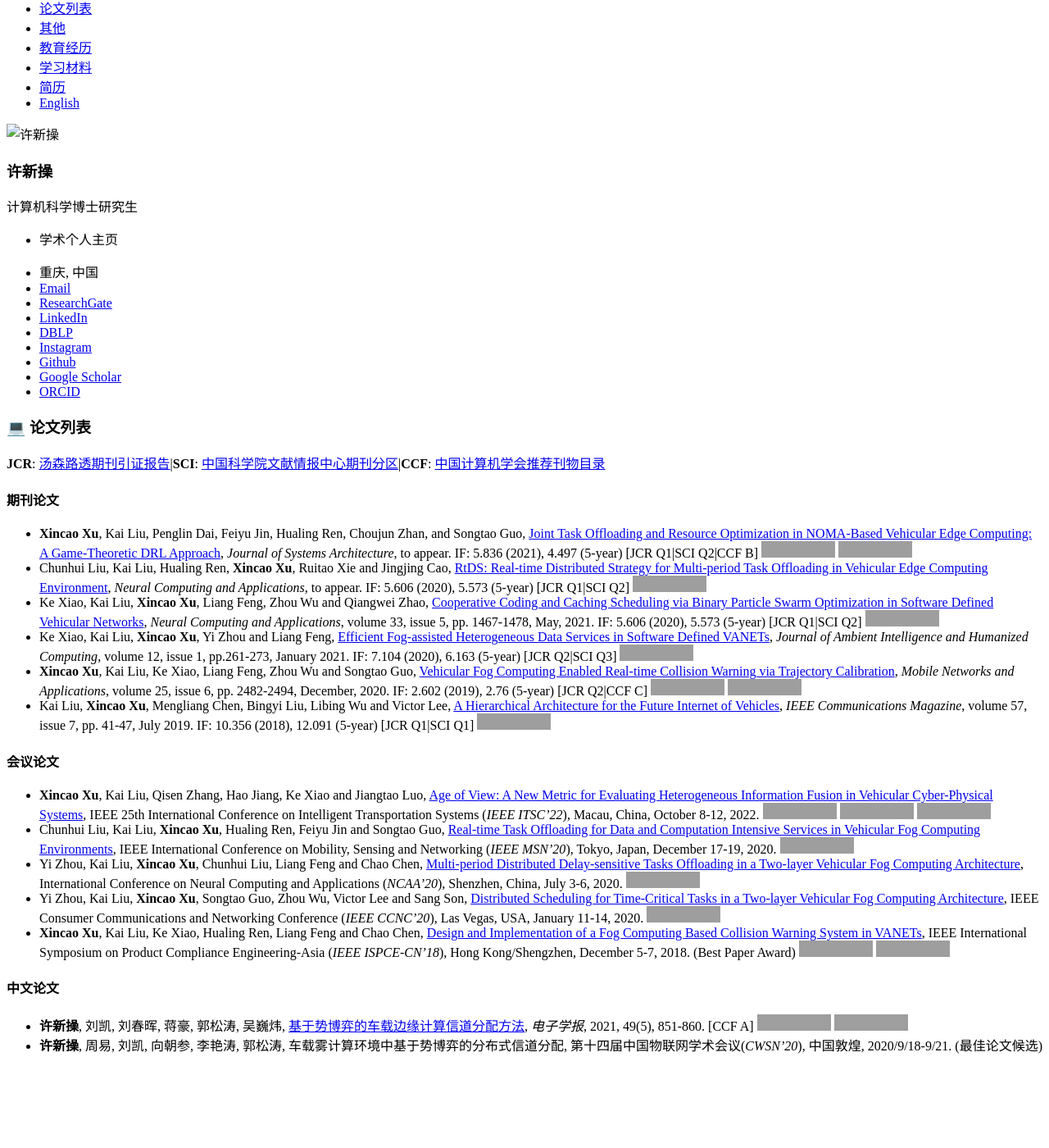
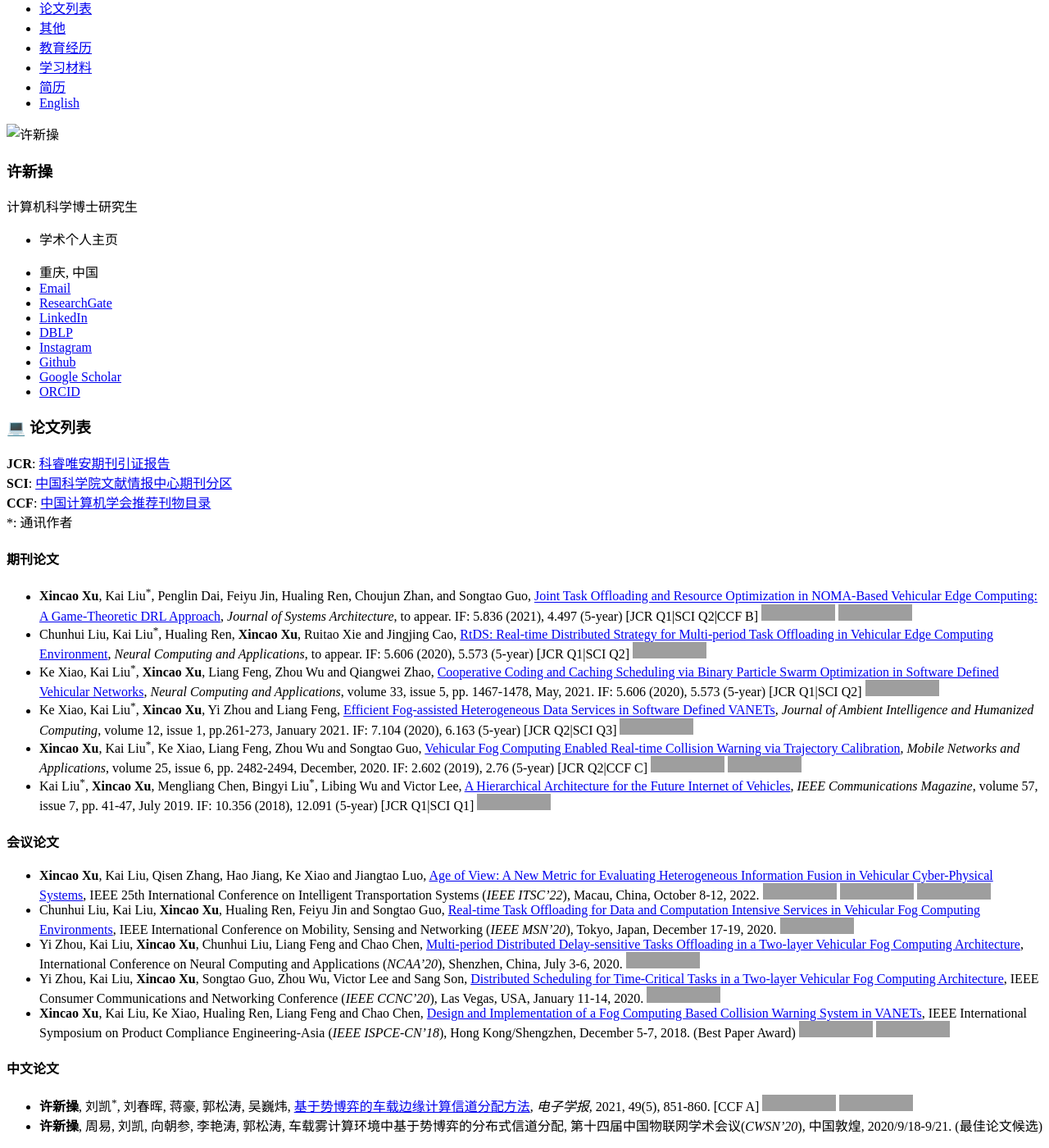
Before and after one commit to neardws/zh, a Jekyll site: the page built from _pages/includes/pub.md, in a window 1280 px wide and 1400 px high, scrolled down 135 px, cut to the strip 0-1400 px from the top of the window. Shown: the whole strip at 82% size. Built offline with Jekyll 4.4.1, drawn with Linux system fonts in a browser that asks for light colours; our own code applies the rules of GitHub Pages for plain Markdown files; before the commit the page ends 1437 px from its top, so only the background shows below that; grey boxes are pictures that could not be loaded.

Commit message:
Update pub.md

```diff
--- a/_pages/includes/pub.md
+++ b/_pages/includes/pub.md
@@ -1,15 +1,18 @@
 # 💻 论文列表
 
-**JCR**: [汤森路透期刊引证报告](https://jcr.clarivate.com/jcr/home)\|**SCI**: [中国科学院文献情报中心期刊分区](https://www.fenqubiao.com)\|**CCF**: [中国计算机学会推荐刊物目录](https://www.ccf.org.cn/Academic_Evaluation/By_category/)
+**JCR**: [科睿唯安期刊引证报告](https://jcr.clarivate.com/jcr/home)
+**SCI**: [中国科学院文献情报中心期刊分区](https://www.fenqubiao.com)
+**CCF**: [中国计算机学会推荐刊物目录](https://www.ccf.org.cn/Academic_Evaluation/By_category/)
+\*: 通讯作者
 
 #### 期刊论文
 
-- **Xincao Xu**, Kai Liu, Penglin Dai, Feiyu Jin, Hualing Ren, Choujun Zhan, and Songtao Guo, [Joint Task Offloading and Resource Optimization in NOMA-Based Vehicular Edge Computing: A Game-Theoretic DRL Approach](https://arxiv.org/abs/2209.12749), *Journal of Systems Architecture*, to appear. IF: 5.836 (2021), 4.497 (5-year) [JCR Q1\|SCI Q2\|CCF B] [![](https://img.shields.io/badge/dynamic/json?logo=Google%20Scholar&url=https%3A%2F%2Fcdn.jsdelivr.net%2Fgh%2FNeardws%2Fneardws.github.io@google-scholar-stats%2Fgs_data.json&query=$['publications']['DK5avZUAAAAJ:Y5dfb0dijaUC']['num_citations']&labelColor=f6f6f6&color=9cf&style=flat&label=citations)](https://scholar.google.com/citations?view_op=view_citation&hl=en&user=DK5avZUAAAAJ&citation_for_view=DK5avZUAAAAJ:Y5dfb0dijaUC) [![](https://img.shields.io/github/stars/neardws/Game-Theoretic-Deep-Reinforcement-Learning?style=social)](https://github.com/neardws/Game-Theoretic-Deep-Reinforcement-Learning)
-- Chunhui Liu, Kai Liu, Hualing Ren, **Xincao Xu**, Ruitao Xie and Jingjing Cao, [RtDS: Real-time Distributed Strategy for Multi-period Task Offloading in Vehicular Edge Computing Environment](https://link.springer.com/article/10.1007/s00521-021-05766-5), *Neural Computing and Applications*, to appear. IF: 5.606 (2020), 5.573 (5-year) [JCR Q1\|SCI Q2] [![](https://img.shields.io/badge/dynamic/json?logo=Google%20Scholar&url=https%3A%2F%2Fcdn.jsdelivr.net%2Fgh%2FNeardws%2Fneardws.github.io@google-scholar-stats%2Fgs_data.json&query=$['publications']['DK5avZUAAAAJ:4fKUyHm3Qg0C']['num_citations']&labelColor=f6f6f6&color=9cf&style=flat&label=citations)](https://scholar.google.com/citations?view_op=view_citation&hl=en&user=DK5avZUAAAAJ&citation_for_view=DK5avZUAAAAJ:4fKUyHm3Qg0C)
-- Ke Xiao, Kai Liu, **Xincao Xu**, Liang Feng, Zhou Wu and Qiangwei Zhao, [Cooperative Coding and Caching Scheduling via Binary Particle Swarm Optimization in Software Defined Vehicular Networks](https://link.springer.com/article/10.1007/s00521-020-04978-5), *Neural Computing and Applications*, volume 33, issue 5, pp. 1467-1478, May, 2021. IF: 5.606 (2020), 5.573 (5-year) [JCR Q1\|SCI Q2] [![](https://img.shields.io/badge/dynamic/json?logo=Google%20Scholar&url=https%3A%2F%2Fcdn.jsdelivr.net%2Fgh%2FNeardws%2Fneardws.github.io@google-scholar-stats%2Fgs_data.json&query=$['publications']['DK5avZUAAAAJ:l7t_Zn2s7bgC']['num_citations']&labelColor=f6f6f6&color=9cf&style=flat&label=citations)](https://scholar.google.com/citations?view_op=view_citation&hl=en&user=DK5avZUAAAAJ&citation_for_view=DK5avZUAAAAJ:l7t_Zn2s7bgC)
-- Ke Xiao, Kai Liu, **Xincao Xu**, Yi Zhou and Liang Feng, [Efficient Fog-assisted Heterogeneous Data Services in Software Defined VANETs](https://link.springer.com/article/10.1007/s12652-019-01507-8), *Journal of Ambient Intelligence and Humanized Computing*, volume 12, issue 1, pp.261-273, January 2021. IF: 7.104 (2020), 6.163 (5-year) [JCR Q2\|SCI Q3] [![](https://img.shields.io/badge/dynamic/json?logo=Google%20Scholar&url=https%3A%2F%2Fcdn.jsdelivr.net%2Fgh%2FNeardws%2Fneardws.github.io@google-scholar-stats%2Fgs_data.json&query=$['publications']['DK5avZUAAAAJ:CHSYGLWDkRkC']['num_citations']&labelColor=f6f6f6&color=9cf&style=flat&label=citations)](https://scholar.google.com/citations?view_op=view_citation&hl=en&user=DK5avZUAAAAJ&citation_for_view=DK5avZUAAAAJ:CHSYGLWDkRkC)
-- **Xincao Xu**, Kai Liu, Ke Xiao, Liang Feng, Zhou Wu and Songtao Guo, [Vehicular Fog Computing Enabled Real-time Collision Warning via Trajectory Calibration](https://link.springer.com/article/10.1007/s11036-020-01591-7), *Mobile Networks and Applications*, volume 25, issue 6, pp. 2482-2494, December, 2020. IF: 2.602 (2019), 2.76 (5-year) [JCR Q2\|CCF C] [![](https://img.shields.io/badge/dynamic/json?logo=Google%20Scholar&url=https%3A%2F%2Fcdn.jsdelivr.net%2Fgh%2FNeardws%2Fneardws.github.io@google-scholar-stats%2Fgs_data.json&query=$['publications']['DK5avZUAAAAJ:tOudhMTPpwUC']['num_citations']&labelColor=f6f6f6&color=9cf&style=flat&label=citations)](https://scholar.google.com/citations?view_op=view_citation&hl=en&user=DK5avZUAAAAJ&citation_for_view=DK5avZUAAAAJ:tOudhMTPpwUC) [![](https://img.shields.io/github/stars/neardws/fog-computing-based-collision-warning-system?style=social)](https://github.com/neardws/fog-computing-based-collision-warning-system)
-- Kai Liu, **Xincao Xu**, Mengliang Chen, Bingyi Liu, Libing Wu and Victor Lee, [A Hierarchical Architecture for the Future Internet of Vehicles](https://ieeexplore.ieee.org/document/8767077), *IEEE Communications Magazine*, volume 57, issue 7, pp. 41-47, July 2019. IF: 10.356  (2018), 12.091 (5-year) [JCR Q1\|SCI Q1] [![](https://img.shields.io/badge/dynamic/json?logo=Google%20Scholar&url=https%3A%2F%2Fcdn.jsdelivr.net%2Fgh%2FNeardws%2Fneardws.github.io@google-scholar-stats%2Fgs_data.json&query=$['publications']['DK5avZUAAAAJ:1sJd4Hv_s6UC']['num_citations']&labelColor=f6f6f6&color=9cf&style=flat&label=citations)](https://scholar.google.com/citations?view_op=view_citation&hl=en&user=DK5avZUAAAAJ&citation_for_view=DK5avZUAAAAJ:1sJd4Hv_s6UC)
+- **Xincao Xu**, Kai Liu<sup>\*</sup>, Penglin Dai, Feiyu Jin, Hualing Ren, Choujun Zhan, and Songtao Guo, [Joint Task Offloading and Resource Optimization in NOMA-Based Vehicular Edge Computing: A Game-Theoretic DRL Approach](https://arxiv.org/abs/2209.12749), *Journal of Systems Architecture*, to appear. IF: 5.836 (2021), 4.497 (5-year) [JCR Q1\|SCI Q2\|CCF B] [![](https://img.shields.io/badge/dynamic/json?logo=Google%20Scholar&url=https%3A%2F%2Fcdn.jsdelivr.net%2Fgh%2FNeardws%2Fneardws.github.io@google-scholar-stats%2Fgs_data.json&query=$['publications']['DK5avZUAAAAJ:Y5dfb0dijaUC']['num_citations']&labelColor=f6f6f6&color=9cf&style=flat&label=citations)](https://scholar.google.com/citations?view_op=view_citation&hl=en&user=DK5avZUAAAAJ&citation_for_view=DK5avZUAAAAJ:Y5dfb0dijaUC) [![](https://img.shields.io/github/stars/neardws/Game-Theoretic-Deep-Reinforcement-Learning?style=social)](https://github.com/neardws/Game-Theoretic-Deep-Reinforcement-Learning)
+- Chunhui Liu, Kai Liu<sup>\*</sup>, Hualing Ren, **Xincao Xu**, Ruitao Xie and Jingjing Cao, [RtDS: Real-time Distributed Strategy for Multi-period Task Offloading in Vehicular Edge Computing Environment](https://link.springer.com/article/10.1007/s00521-021-05766-5), *Neural Computing and Applications*, to appear. IF: 5.606 (2020), 5.573 (5-year) [JCR Q1\|SCI Q2] [![](https://img.shields.io/badge/dynamic/json?logo=Google%20Scholar&url=https%3A%2F%2Fcdn.jsdelivr.net%2Fgh%2FNeardws%2Fneardws.github.io@google-scholar-stats%2Fgs_data.json&query=$['publications']['DK5avZUAAAAJ:4fKUyHm3Qg0C']['num_citations']&labelColor=f6f6f6&color=9cf&style=flat&label=citations)](https://scholar.google.com/citations?view_op=view_citation&hl=en&user=DK5avZUAAAAJ&citation_for_view=DK5avZUAAAAJ:4fKUyHm3Qg0C)
+- Ke Xiao, Kai Liu<sup>\*</sup>, **Xincao Xu**, Liang Feng, Zhou Wu and Qiangwei Zhao, [Cooperative Coding and Caching Scheduling via Binary Particle Swarm Optimization in Software Defined Vehicular Networks](https://link.springer.com/article/10.1007/s00521-020-04978-5), *Neural Computing and Applications*, volume 33, issue 5, pp. 1467-1478, May, 2021. IF: 5.606 (2020), 5.573 (5-year) [JCR Q1\|SCI Q2] [![](https://img.shields.io/badge/dynamic/json?logo=Google%20Scholar&url=https%3A%2F%2Fcdn.jsdelivr.net%2Fgh%2FNeardws%2Fneardws.github.io@google-scholar-stats%2Fgs_data.json&query=$['publications']['DK5avZUAAAAJ:l7t_Zn2s7bgC']['num_citations']&labelColor=f6f6f6&color=9cf&style=flat&label=citations)](https://scholar.google.com/citations?view_op=view_citation&hl=en&user=DK5avZUAAAAJ&citation_for_view=DK5avZUAAAAJ:l7t_Zn2s7bgC)
+- Ke Xiao, Kai Liu<sup>\*</sup>, **Xincao Xu**, Yi Zhou and Liang Feng, [Efficient Fog-assisted Heterogeneous Data Services in Software Defined VANETs](https://link.springer.com/article/10.1007/s12652-019-01507-8), *Journal of Ambient Intelligence and Humanized Computing*, volume 12, issue 1, pp.261-273, January 2021. IF: 7.104 (2020), 6.163 (5-year) [JCR Q2\|SCI Q3] [![](https://img.shields.io/badge/dynamic/json?logo=Google%20Scholar&url=https%3A%2F%2Fcdn.jsdelivr.net%2Fgh%2FNeardws%2Fneardws.github.io@google-scholar-stats%2Fgs_data.json&query=$['publications']['DK5avZUAAAAJ:CHSYGLWDkRkC']['num_citations']&labelColor=f6f6f6&color=9cf&style=flat&label=citations)](https://scholar.google.com/citations?view_op=view_citation&hl=en&user=DK5avZUAAAAJ&citation_for_view=DK5avZUAAAAJ:CHSYGLWDkRkC)
+- **Xincao Xu**, Kai Liu<sup>\*</sup>, Ke Xiao, Liang Feng, Zhou Wu and Songtao Guo, [Vehicular Fog Computing Enabled Real-time Collision Warning via Trajectory Calibration](https://link.springer.com/article/10.1007/s11036-020-01591-7), *Mobile Networks and Applications*, volume 25, issue 6, pp. 2482-2494, December, 2020. IF: 2.602 (2019), 2.76 (5-year) [JCR Q2\|CCF C] [![](https://img.shields.io/badge/dynamic/json?logo=Google%20Scholar&url=https%3A%2F%2Fcdn.jsdelivr.net%2Fgh%2FNeardws%2Fneardws.github.io@google-scholar-stats%2Fgs_data.json&query=$['publications']['DK5avZUAAAAJ:tOudhMTPpwUC']['num_citations']&labelColor=f6f6f6&color=9cf&style=flat&label=citations)](https://scholar.google.com/citations?view_op=view_citation&hl=en&user=DK5avZUAAAAJ&citation_for_view=DK5avZUAAAAJ:tOudhMTPpwUC) [![](https://img.shields.io/github/stars/neardws/fog-computing-based-collision-warning-system?style=social)](https://github.com/neardws/fog-computing-based-collision-warning-system)
+- Kai Liu<sup>\*</sup>, **Xincao Xu**, Mengliang Chen, Bingyi Liu<sup>\*</sup>, Libing Wu and Victor Lee, [A Hierarchical Architecture for the Future Internet of Vehicles](https://ieeexplore.ieee.org/document/8767077), *IEEE Communications Magazine*, volume 57, issue 7, pp. 41-47, July 2019. IF: 10.356  (2018), 12.091 (5-year) [JCR Q1\|SCI Q1] [![](https://img.shields.io/badge/dynamic/json?logo=Google%20Scholar&url=https%3A%2F%2Fcdn.jsdelivr.net%2Fgh%2FNeardws%2Fneardws.github.io@google-scholar-stats%2Fgs_data.json&query=$['publications']['DK5avZUAAAAJ:1sJd4Hv_s6UC']['num_citations']&labelColor=f6f6f6&color=9cf&style=flat&label=citations)](https://scholar.google.com/citations?view_op=view_citation&hl=en&user=DK5avZUAAAAJ&citation_for_view=DK5avZUAAAAJ:1sJd4Hv_s6UC)
 
 #### 会议论文
 
@@ -21,5 +24,5 @@
 
 #### 中文论文
 
-- **许新操**, 刘凯, 刘春晖, 蒋豪, 郭松涛, 吴巍炜, [基于势博弈的车载边缘计算信道分配方法](https://www.ejournal.org.cn/CN/10.12263/DZXB.20200994), *电子学报*, 2021, 49(5), 851-860. [CCF A] [![](https://img.shields.io/badge/dynamic/json?logo=Google%20Scholar&url=https%3A%2F%2Fcdn.jsdelivr.net%2Fgh%2FNeardws%2Fneardws.github.io@google-scholar-stats%2Fgs_data.json&query=$['publications']['DK5avZUAAAAJ:fQNAKQ3IYiAC']['num_citations']&labelColor=f6f6f6&color=9cf&style=flat&label=citations)](https://scholar.google.com/citations?view_op=view_citation&hl=en&user=DK5avZUAAAAJ&citation_for_view=DK5avZUAAAAJ:fQNAKQ3IYiAC) [![](https://img.shields.io/github/stars/neardws/Incentive-based-Probability-Update-and-Strategy-Selection?style=social)](https://github.com/neardws/Incentive-based-Probability-Update-and-Strategy-Selection)
+- **许新操**, 刘凯<sup>\*</sup>, 刘春晖, 蒋豪, 郭松涛, 吴巍炜, [基于势博弈的车载边缘计算信道分配方法](https://www.ejournal.org.cn/CN/10.12263/DZXB.20200994), *电子学报*, 2021, 49(5), 851-860. [CCF A] [![](https://img.shields.io/badge/dynamic/json?logo=Google%20Scholar&url=https%3A%2F%2Fcdn.jsdelivr.net%2Fgh%2FNeardws%2Fneardws.github.io@google-scholar-stats%2Fgs_data.json&query=$['publications']['DK5avZUAAAAJ:fQNAKQ3IYiAC']['num_citations']&labelColor=f6f6f6&color=9cf&style=flat&label=citations)](https://scholar.google.com/citations?view_op=view_citation&hl=en&user=DK5avZUAAAAJ&citation_for_view=DK5avZUAAAAJ:fQNAKQ3IYiAC) [![](https://img.shields.io/github/stars/neardws/Incentive-based-Probability-Update-and-Strategy-Selection?style=social)](https://github.com/neardws/Incentive-based-Probability-Update-and-Strategy-Selection)
 - **许新操**, 周易, 刘凯, 向朝参, 李艳涛, 郭松涛, 车载雾计算环境中基于势博弈的分布式信道分配, 第十四届中国物联网学术会议(*CWSN’20*), 中国敦煌, 2020/9/18-9/21. (最佳论文候选)
```
